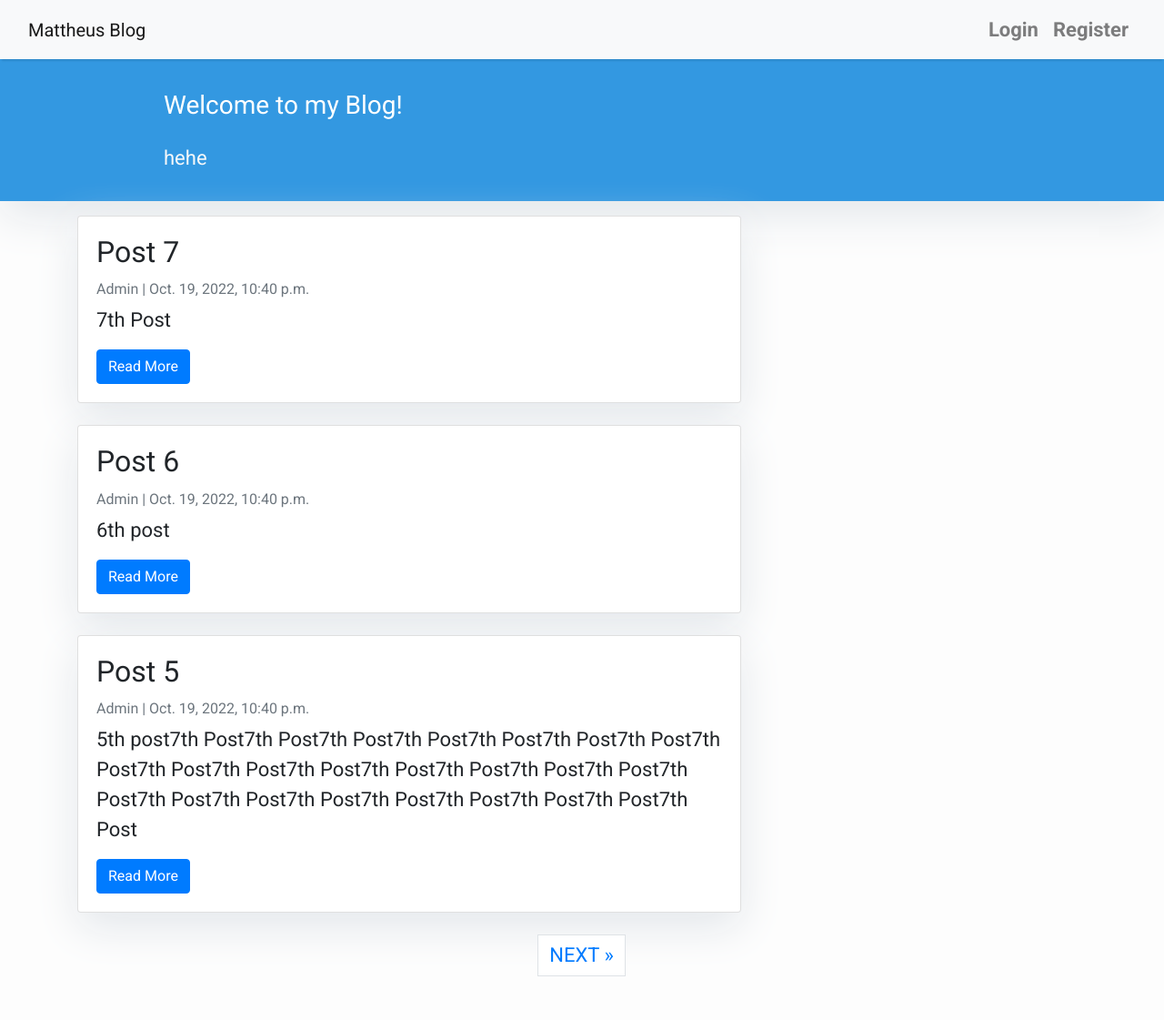
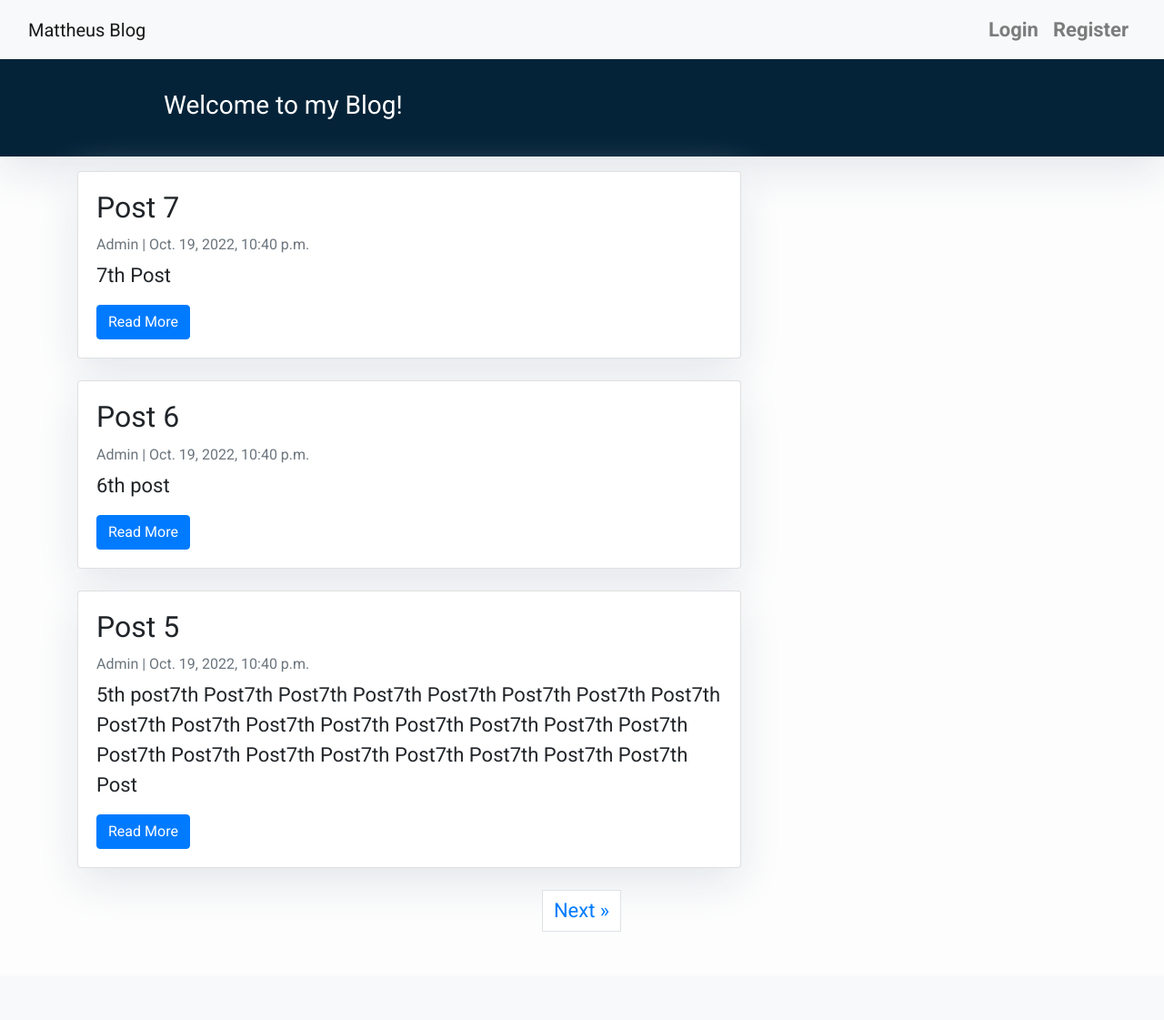
Before and after one commit to MattheusKasa/My-Django-Blog, a Django app: page / in a window 1280 px wide. Shown: the whole page at 91% size. After the commit the page ends 1024 px from the top, so only its background shows below. Run offline with Django 4.2, Linux system fonts and the light colour scheme; data comes from the database, SQL or seed files in the repository; both versions use the stored data as it was after the commit; some libraries are stand-ins or nearby versions.

Commit message:
Add fixes to code like indentations etc

```diff
--- a/templates/base.html
+++ b/templates/base.html
@@ -17,16 +17,8 @@
             font-size: 17px;
             background-color: #fdfdfd;
         }
-        .shadow {
-            box-shadow: 0 4px 2px -2px rgba(0, 0, 0, 0.1);
-        }
-        .btn-danger {
-            color: #fff;
-            background-color: #f00000;
-            border-color: #dc281e;
-        }
         .masthead {
-            background: #3398E1;
+            background: #052338;
             height: auto;
             padding-bottom: 15px;
             box-shadow: 0 16px 48px #E3E7EB;
@@ -45,7 +37,7 @@
                     <ul class="navbar-nav ml-auto">
                         <li class="nav-item mx-5">
                         {% if request.user.is_authenticated %}
-                            <a class="nav-link disabled">Welcome, {{request.user.username}}</a>
+                            <a class="nav-link disabled welcomeuser">Welcome, {{request.user.username}}</a>
                           </li>
                           <li class="nav-item text-black">
                             <a class="nav-link text-black font-weight-bold" href="#">Change Password</a>
--- a/templates/index.html
+++ b/templates/index.html
@@ -10,7 +10,6 @@
     .head_text {
         color: white;
     }
-
     .card {
         box-shadow: 0 16px 48px #E3E7EB;
     }
@@ -23,7 +22,7 @@
             <div class=" col-md-8 col-md-10 mx-auto">
                 <div class="site-heading">
                     <h3 class=" site-heading my-4 mt-3 text-white"> Welcome to my Blog! </h3>
-                    <p class="text-light">hehe
+                    <p class="text-light">
                     </p>
                 </div>
             </div>
@@ -51,10 +50,10 @@
   <nav aria-label="Page navigation conatiner"></nav>
   <ul class="pagination justify-content-center">
     {% if page_obj.has_previous %}
-    <li><a href="?page={{ page_obj.previous_page_number }}" class="page-link">&laquo; PREV </a></li>
+    <li><a href="?page={{ page_obj.previous_page_number }}" class="page-link">&laquo; Prev </a></li>
     {% endif %}
     {% if page_obj.has_next %}
-    <li><a href="?page={{ page_obj.next_page_number }}" class="page-link"> NEXT &raquo;</a></li>
+    <li><a href="?page={{ page_obj.next_page_number }}" class="page-link"> Next &raquo;</a></li>
 
     {% endif %}
   </ul>
--- a/templates/post_detail.html
+++ b/templates/post_detail.html
@@ -19,7 +19,7 @@
         {% for comment in comments %}
         <div class="comments" style="padding: 10px;">
           <p class="font-weight-bold">
-            {{ comment.name }}
+            {{ comment.user.username }}
             <span class=" text-muted font-weight-normal">
               {{ comment.created_on }}
             </span>
```
Also changed, not shown: db.sqlite3.
